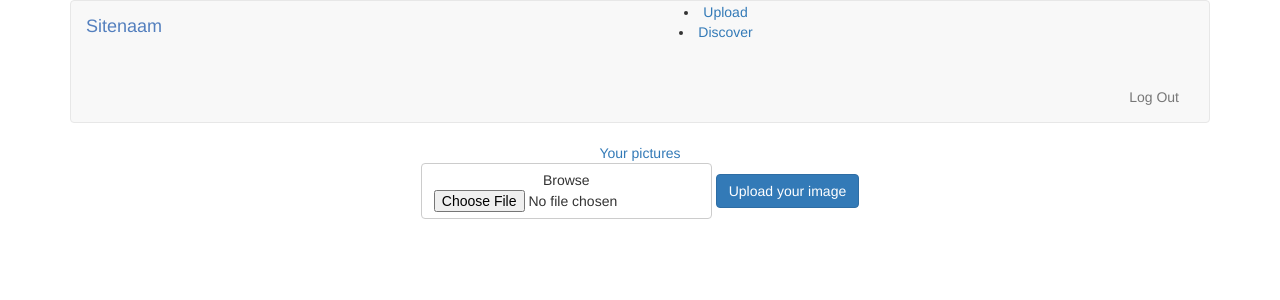
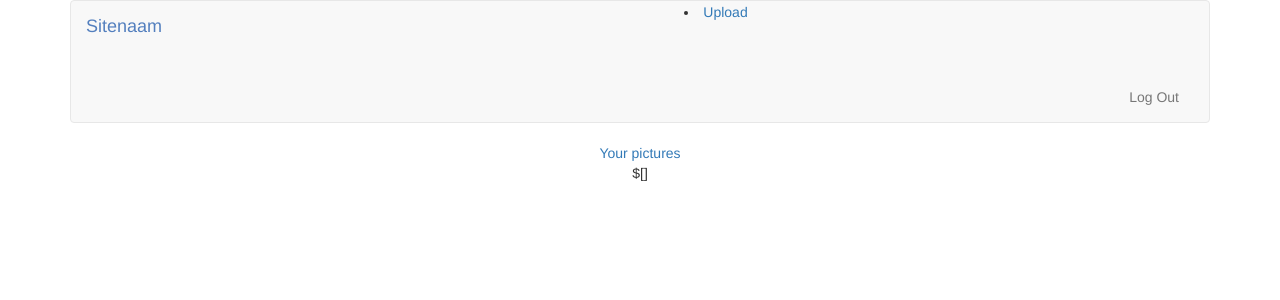
Before and after one commit to CHortensius/Project-IK-Group-26, a Flask app: page /profielpagina in a window 1280 px wide. Shown: the top 300 px of the page. Run offline with Flask 2, Linux system fonts and the light colour scheme; a user stored in the database is signed in; data comes from the database, SQL or seed files in the repository; data that the repository does not hold is empty; some libraries are stand-ins or nearby versions.

Commit message:
Laatste versies templates

```diff
--- a/templates/layout.html
+++ b/templates/layout.html
@@ -41,7 +41,7 @@
                             <div class="container">
                                 <nav class="navbar navbar-expand-lg navbar-light bg-light">
                                     <li><a href="{{ url_for('upload') }}">Upload</a></li>
-                                    <li><a href="{{ url_for('discover') }}">Discover</a></li>
+
                                 </nav>
                             </div>
                             <ul class="nav navbar-nav navbar-right">
--- a/templates/profielpagina.html
+++ b/templates/profielpagina.html
@@ -6,11 +6,8 @@
 
 {% block main %}
     <a>Your pictures</a>
-    <form action="/upload" method="post" enctype="multipart/form-data" >
-        <span class="btn btn-default btn-file">
-            Browse <input type="file" name="image">
-        </span>
+    <form action="/profielpagina" method="post" enctype="multipart/form-data" >
+        ${{photoprofile}}
 
-        <input type="submit" value="Upload your image" class="btn btn-primary">
     </form>
 {% endblock %}
--- a/templates/register.html
+++ b/templates/register.html
@@ -16,10 +16,6 @@
             <div class="form-group">
                 <input class="form-control" name="passwordconfirm" placeholder="Password confirmation" type="password"/>
             </div>
-            <div class="form-group">
-                <input class="form-control" name="email" placeholder="E-mail" type="email"/>
-            </div>
-            <div class="form-group">
                 <button class="btn btn-default" type="submit">Register</button>
             </div>
         </fieldset>
```
